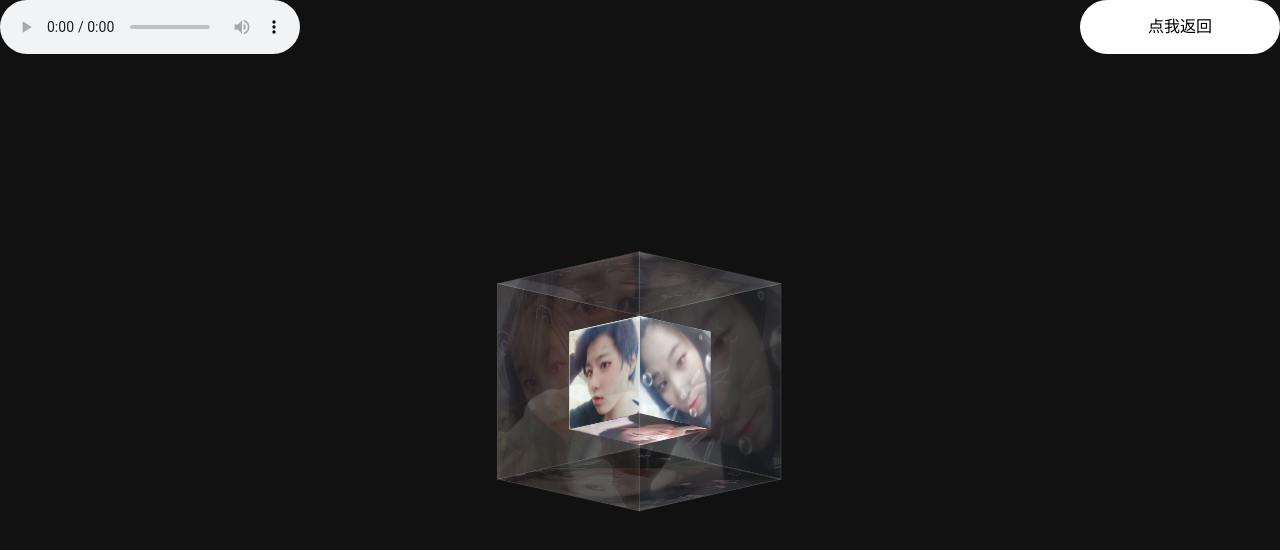
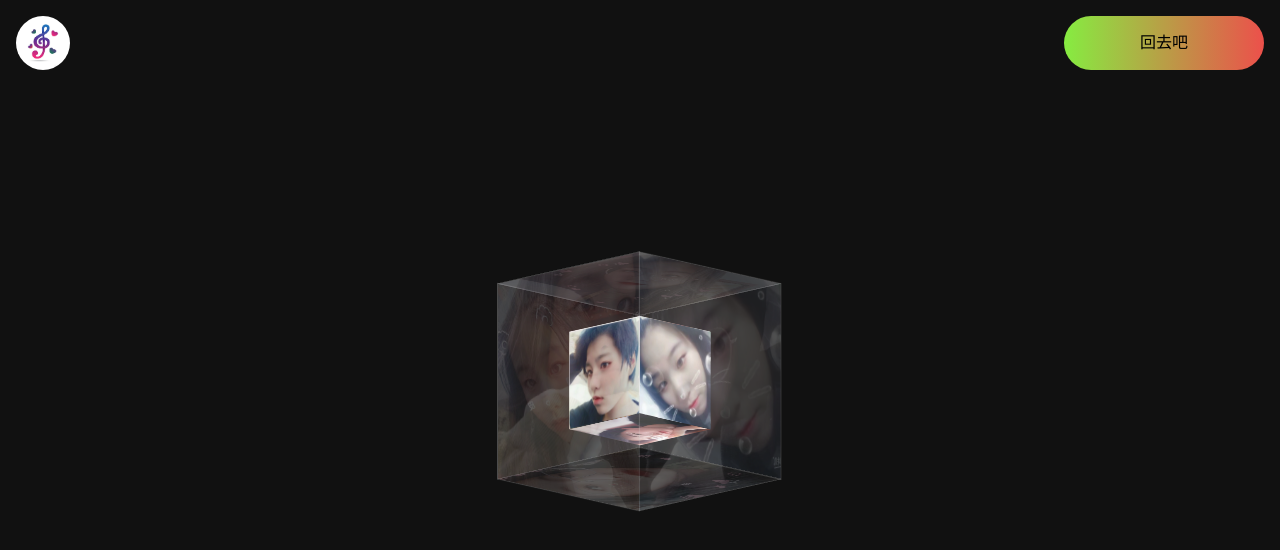
Before and after one commit to xu-kang229/photo-album, a plain HTML site: page linsiyu.html in a window 1280 px wide. Drawn offline with Linux system fonts and the light colour scheme.

Commit message:
相册pc-移动端适配及优化完成

```diff
--- a/index.css
+++ b/index.css
@@ -146,7 +146,8 @@ body {
   line-height: 3.375rem;
   text-align: center;
   border-radius: 1.6875rem;
-  background-color: #fff;
+  /* background-color: #fff; */
+  background: -webkit-gradient(linear, 0% 0%, 100% 0%, from(rgb(236, 80, 75)), to(#86ec41));
   cursor: pointer;
 }
 
--- a/linsiyu.html
+++ b/linsiyu.html
@@ -55,28 +55,41 @@
     </div>
   </div>
 
-  <div id="music-container"></div>
-  <div id="next-box">点我返回</div>
-
-  <script>
-    // 背景音乐地址
-    let bgMusicURL = './music/王铮亮、张靓颖 - 只是没有如果.mp3'
-    // 是否展示音乐控件
-    let bgMusicControls = true
-
-    if (bgMusicURL) {
-      document.getElementById('music-container').innerHTML += `
+  <div class="header">
+    <div id="music-container">
+      <div id="music-logo">
+        <img class="music-icon" src="./images/music-logo.jpg" alt="">
+      </div>
       <audio
-        src="${bgMusicURL}"
-        ${bgMusicControls ? 'controls' : ''}
+        class="music-audio"
+        src="./music/王铮亮、张靓颖 - 只是没有如果.mp3"
         autoplay
         loop
       >
         <p>你的浏览器可能不支持音乐, 请更换其他浏览器</p>
       </audio>
-      `
-    }
+    </div>
+    <div id="next-box">回去吧</div>
+  </div>
 
+  <script>
+    let musicWhether = false
+
+    // 背景音乐播放
+    document.querySelector('#music-logo').addEventListener('click', function () {
+      if (!musicWhether) {
+        document.querySelector('.music-audio').play()
+        // document.querySelector('#music-logo').style.animation = `spinMusicLogo 6s infinite linear`;
+        document.querySelector('#music-logo').className = 'start'
+        musicWhether = !musicWhether
+      } else {
+        document.querySelector('.music-audio').pause()
+        document.querySelector('#music-logo').className = 'paused'
+        musicWhether = !musicWhether
+      }
+    })
+
+    // 返回上一页
     document.getElementById('next-box').addEventListener('click', function() {
       window.location.href='index.html'
     })
--- a/style.css
+++ b/style.css
@@ -15,10 +15,44 @@
   }
 }
 
-#music-container {
-  position: absolute;
+.header {
+  box-sizing: border-box;
+  width: 100%;
+  display: flex;
+  padding: 1rem;
+  justify-content: space-between;
+  align-items: center;
+  position: fixed;
   top: 0;
   left: 0;
+}
+
+#music-container {
+  /* position: absolute;
+  top: 0;
+  left: 0; */
+}
+
+#music-logo {
+  width: 3.375rem;
+  height: 3.375rem;
+  border-radius: 1.6875rem;
+  overflow: hidden;
+}
+
+.music-icon {
+  width: 100%;
+  height: 100%;
+}
+
+.start {
+  animation: spinMusicLogo 6s infinite linear;
+}
+
+.paused {
+  animation: spinMusicLogo 6s infinite linear;
+  /* 暂停动画 */
+  animation-play-state: paused;
 }
 
 #next-box {
@@ -27,11 +61,8 @@
   line-height: 3.375rem;
   text-align: center;
   border-radius: 1.6875rem;
-  position: absolute;
-  top: 0;
-  left: 100%;
-  transform: translateX(-12.5rem);
-  background-color: #fff;
+  /* background-color: #fff; */
+  background: -webkit-gradient(linear, 0% 0%, 100% 0%, from(#86ec41), to(rgb(236, 80, 75)));
   cursor: pointer;
 }
 
@@ -193,3 +224,15 @@ img {
     transform: rotateX(13deg) rotateY(360deg);
   }
 }
+
+@keyframes spinMusicLogo {
+  from {
+    -webkit-transform: rotateZ(0deg);
+    transform: rotateZ(0deg);
+  }
+
+  to {
+    -webkit-transform: rotateZ(360deg);
+    transform: rotateZ(360deg);
+  }
+}
```
Also changed, not shown: index.html (+1 -1 lines).
